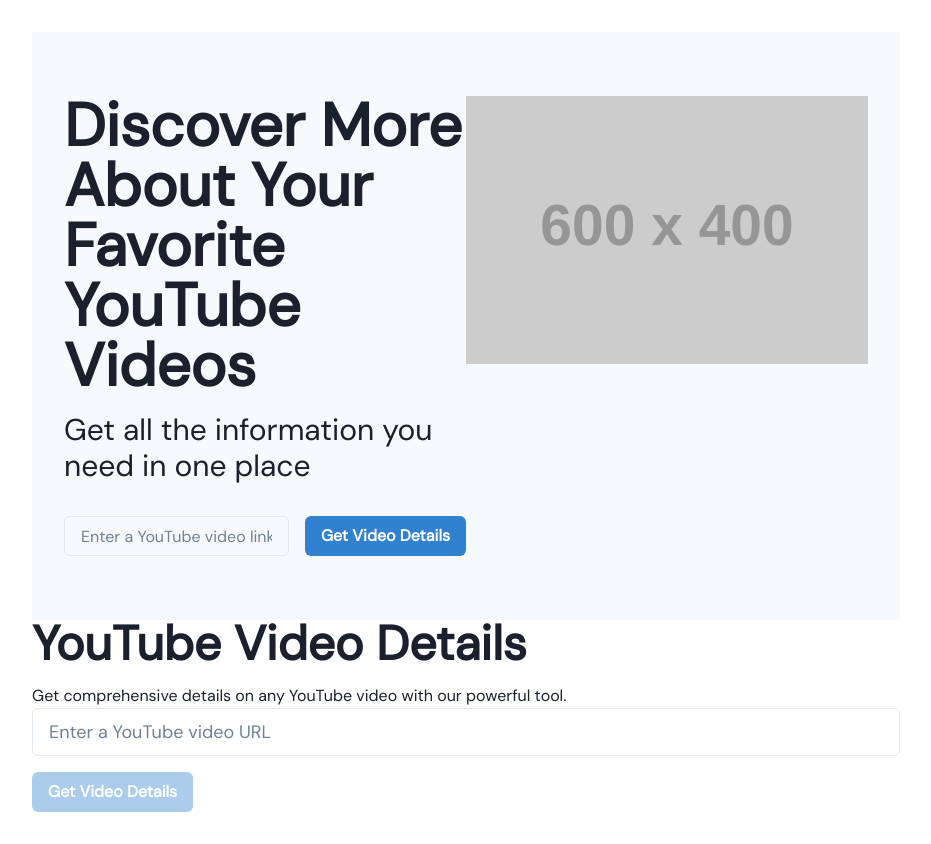
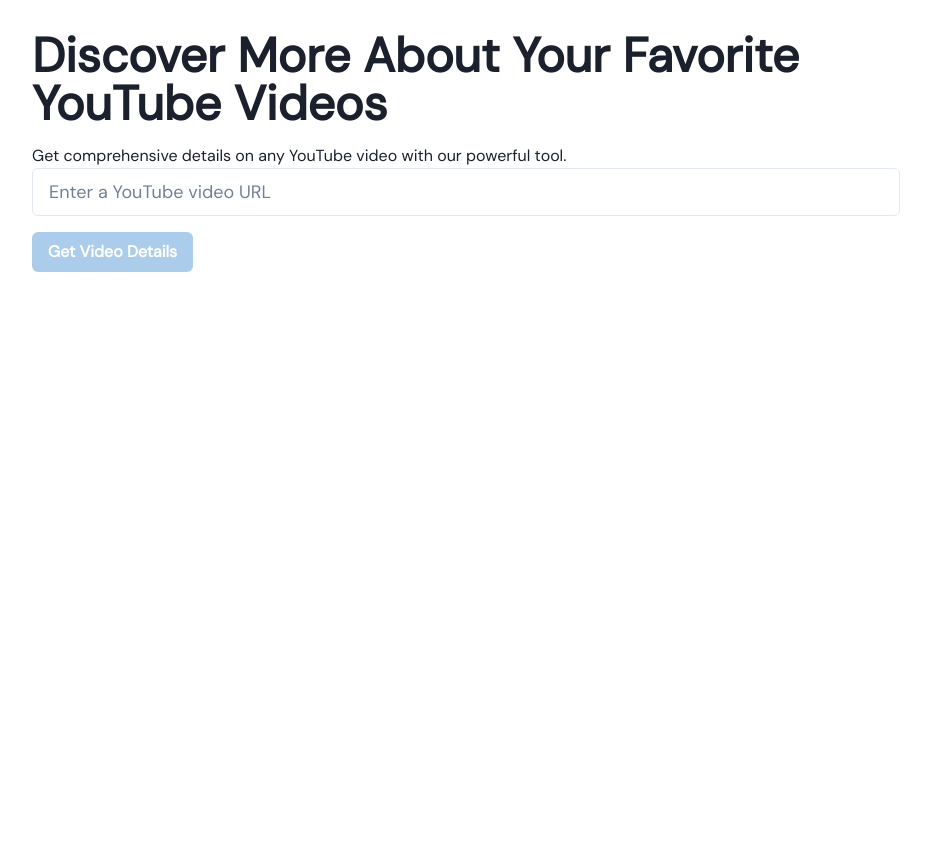
Before and after one commit to jeponkz/youtube-details, a Next.js app: page / in a window 1280 px wide. Shown: the whole page, without its empty margins (174-1105 px from the left). After the commit the page ends 800 px from the top, so only its background shows below. Built offline with nearby package versions, Linux system fonts and the light colour scheme.

Commit message:
Update layout and video thumbnail

```diff
--- a/src/pages/index.tsx
+++ b/src/pages/index.tsx
@@ -70,7 +70,7 @@
       setVideoDetails({
         title: video.snippet.title,
         description: video.snippet.description,
-        thumbnailUrl: video.snippet.thumbnails.medium.url,
+        thumbnailUrl: video.snippet.thumbnails.high.url,
         publishedAt: video.snippet.publishedAt,
       })
 
@@ -99,9 +99,8 @@
         />
       </Head>
       <Container maxW="900px" my={8}>
-        <Hero />
         <Heading as="h1" size="2xl" mb={4}>
-          YouTube Video Details
+          Discover More About Your Favorite YouTube Videos
         </Heading>
         <Text>
         Get comprehensive details on any YouTube video with our powerful tool.
@@ -141,6 +140,7 @@
                   <Th>Thumbnail</Th>
                   <Td>
                     <Image src={videoDetails.thumbnailUrl} alt={videoDetails.title} />
+                    <p>{videoDetails.thumbnailUrl}</p>
                   </Td>
                 </Tr>
                 <Tr>
```
